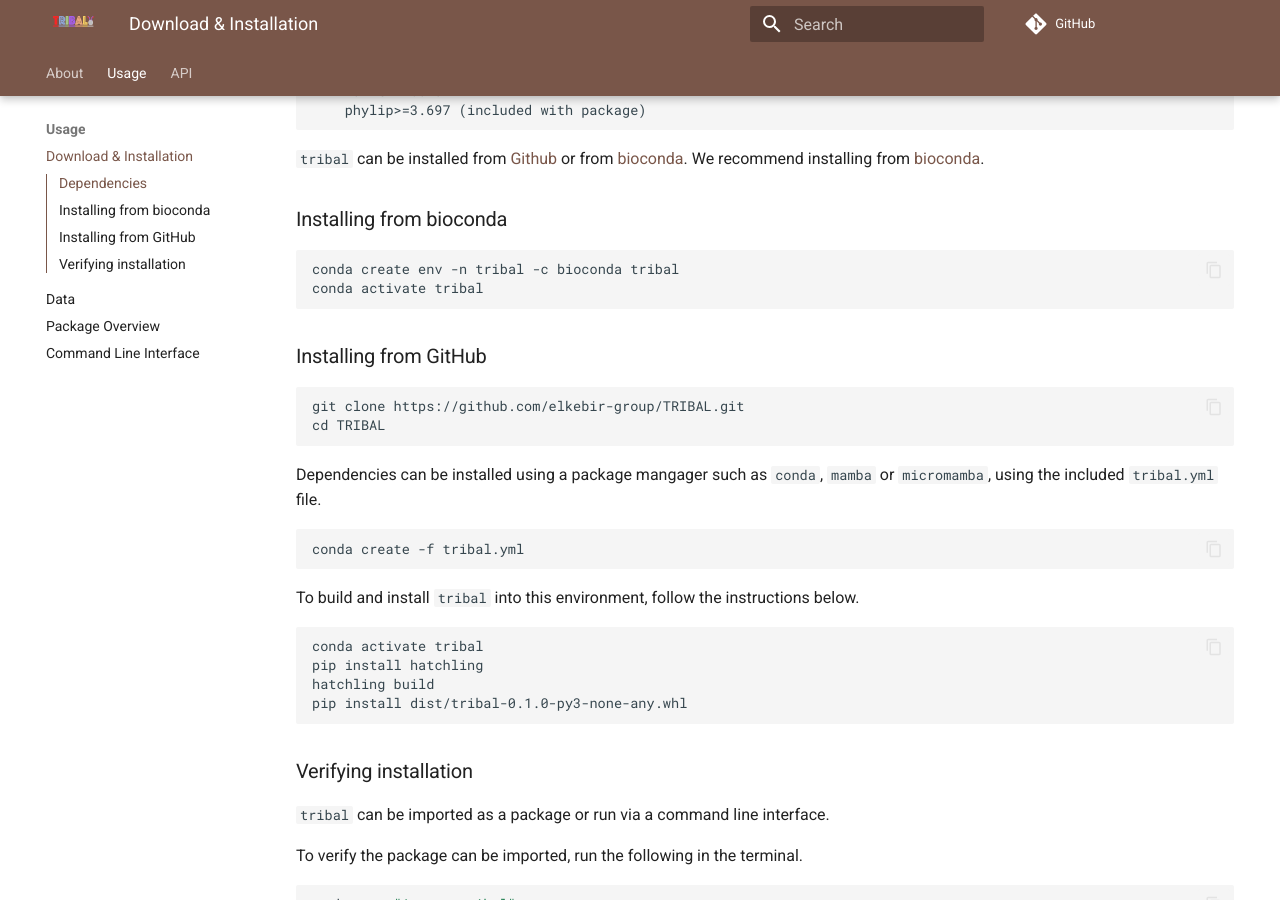
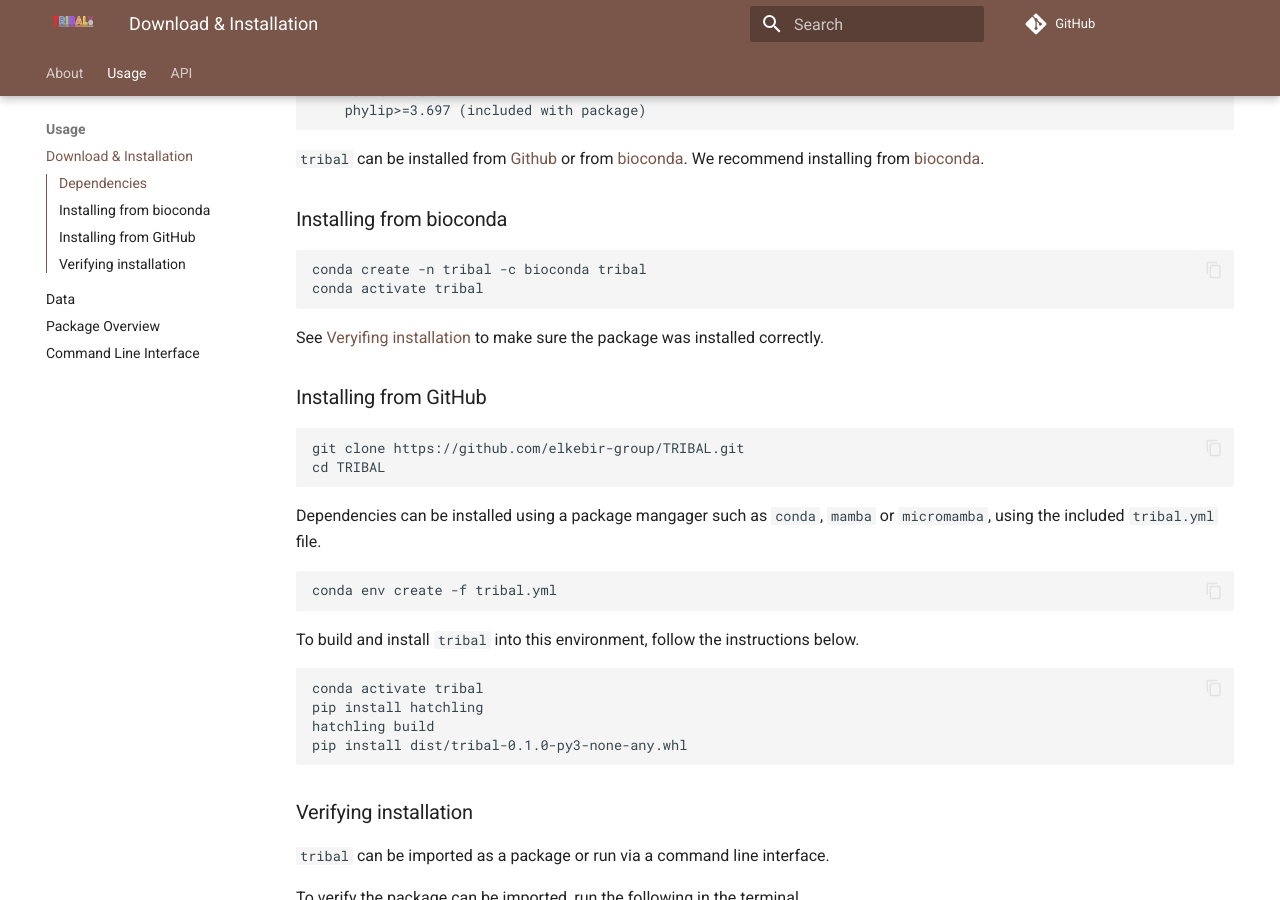
Before and after one commit to elkebir-group/TRIBAL, an MkDocs documentation site: the page built from docs/setup/install.md, in a window 1280 px wide and 900 px high, scrolled down 513 px. Built offline with MkDocs 1.6.1 and Material for MkDocs 9.7.7, drawn with Linux system fonts in a browser that asks for light colours; comment, search, counter and statistics services are not loaded.

Commit message:
fixed errors in the install instructions

````diff
--- a/docs/setup/install.md
+++ b/docs/setup/install.md
@@ -23,9 +23,10 @@
 ### Installing from bioconda
 
 ```bash
-conda create env -n tribal -c bioconda tribal
+conda create -n tribal -c bioconda tribal
 conda activate tribal
 ```
+See [Veryifing installation](#verifying-installation) to make sure the package was installed correctly.
 
 ### Installing from GitHub
 ```
````
Also changed, not shown: other parts of docs/setup/install.md (+1 -1 lines).
